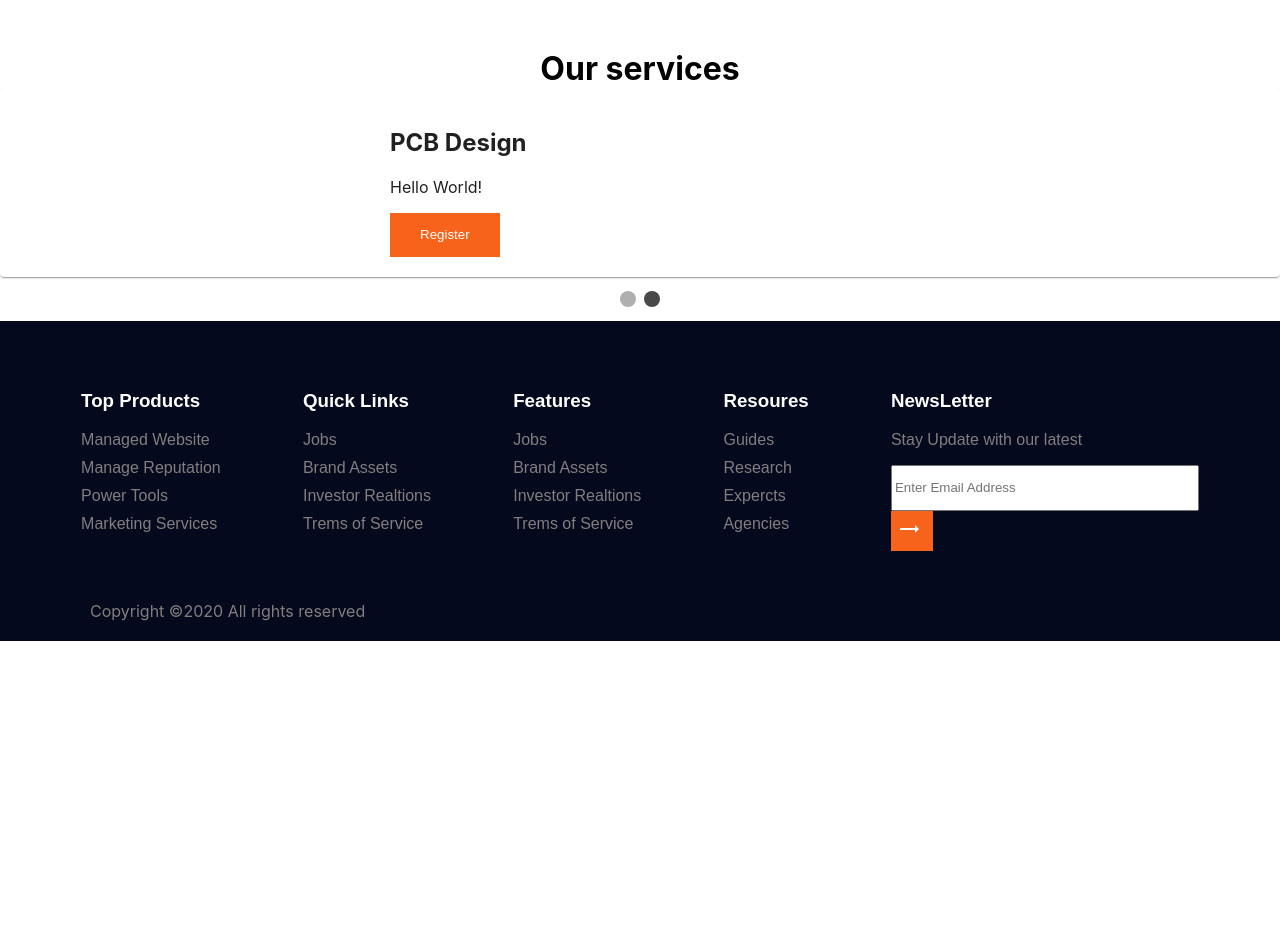
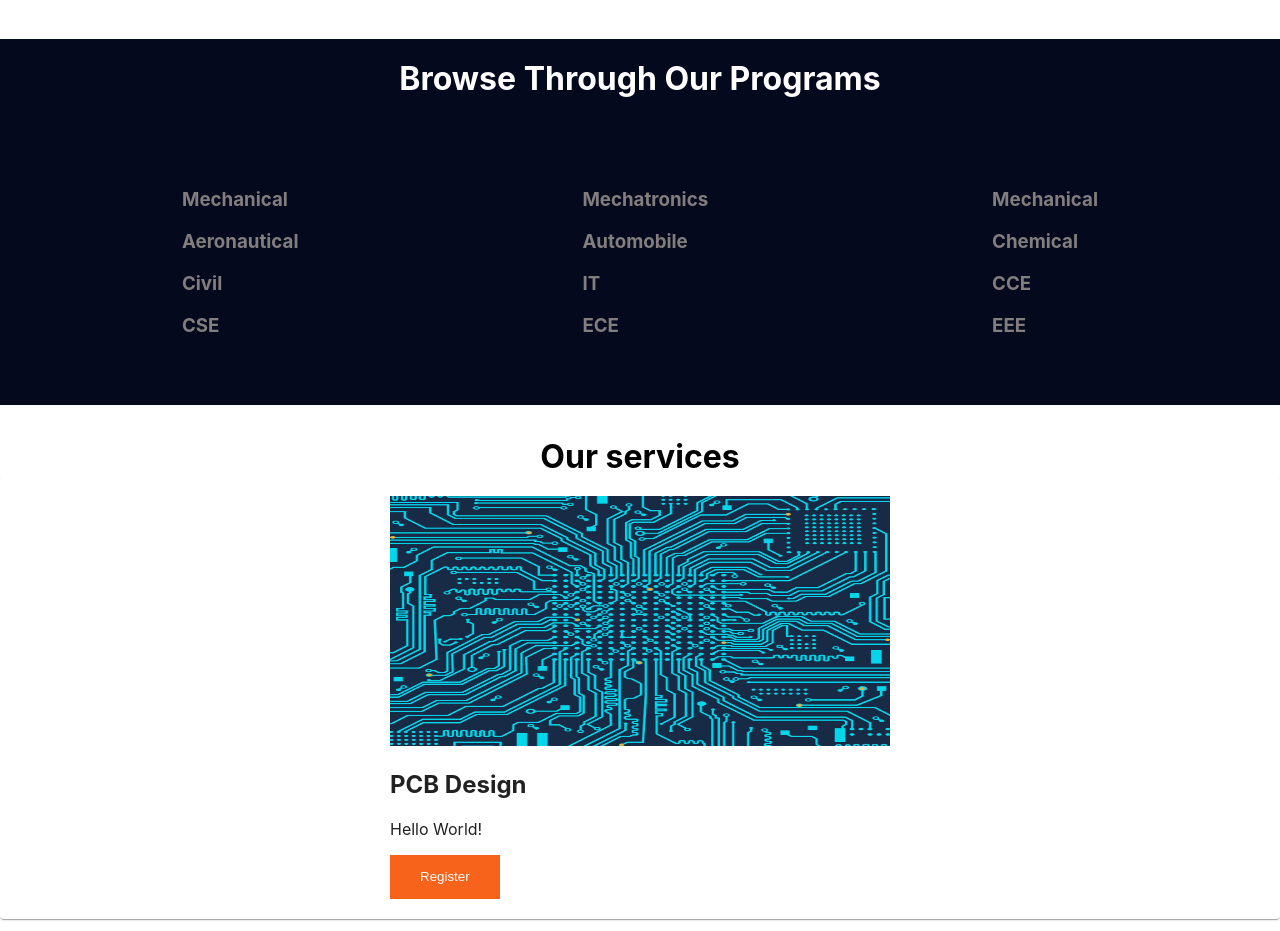
Before and after one commit to ShivaVarimalla/pluto-Ui, a React (Create React App) app: page / in a window 1280 px wide. Shown: the part 1180-2111 px from the top of the page. Before the commit the page ends 1821 px from the top, so only its background shows below. Built offline with nearby package versions, Linux system fonts and the light colour scheme.

Commit message:
shiva commit

```diff
--- a/src/App.js
+++ b/src/App.js
@@ -4,7 +4,7 @@ import Aboutus from './components/aboutus/Aboutus';
 import Footer from './components/footer/Footer';
 import Navbar from './components/navbar/Navbar.js'
 import Ourservices from './components/ourservices/Ourservices';
-import Program from './components/Programs/Program';
+import Program from './components/program/Program';
 import Registration from './components/registration/Registration';
 
 function App() {
@@ -21,6 +21,7 @@ function App() {
           </div>
       </div>
       <Registration/>
+      <Program/>
       <Ourservices/>
       <Footer/>
     </div>
--- a/src/components/Programs/Program.js
+++ /dev/null
@@ -1,22 +0,0 @@
-import React from 'react'
-import './Program.css';
-//import {BrowserRouter} from 'react-router-dom'
-import images from '../../images/image2.jpg'
-
-
-function Program() {
-  return (
-    <div className="Programs">
-        <h1>Register</h1>
-    <div id="carouselExampleSlidesOnly" class="carousel slide" data-ride="carousel">
-  <div class="carousel-inner">
-    <div class="carousel-item active">
-        <img src={images} height='400px' width="1500px" class="d-block w-100" alt="..."/>
-    </div>
-  </div>
-</div>
-    </div>
-  );
-}
-
-export default Program;
--- a/src/components/ourservices/Ourservices.js
+++ b/src/components/ourservices/Ourservices.js
@@ -1,6 +1,6 @@
 import React from 'react'
 import image1 from '../../images/image1.jpg';
-import image2 from '../../images/image1.jpg';
+import image2 from '../../images/image2.jpg';
 import './Ourservices.css'
 import Carousel from 'react-material-ui-carousel'
 import {Paper} from '@material-ui/core'
@@ -37,7 +37,7 @@ function Item(props)
         <Paper>
           <div className='our-container'>
             <div>
-              <image src={props.item.image}/>
+            <img src={props.item.image} width='100%' height='250px'/>
             </div>
             <div>
             <h2>{props.item.name}</h2>
--- /dev/null
+++ b/src/components/program/Program.css
@@ -0,0 +1,31 @@
+.program{
+    width: 100%;
+    background-color: #04091E;
+    color:  rgb(131, 126, 126)
+}
+.courses{
+    padding-top: 50px;
+    padding-bottom: 50px;
+    display: flex;
+    width: 1200px;
+    margin : 0 auto;
+}
+.sub{
+    justify-content: center;
+    flex-direction: column;
+    margin: 0 auto;
+}
+.parts{
+    list-style-type: none;
+
+}
+.H1{
+    display: flex;
+    justify-content: center;
+    padding-top: 20px;
+    color: white;
+}
+.H3:hover{
+    color: #F7631B;
+    font-family: sans-serif;
+}
--- /dev/null
+++ b/src/components/program/Program.js
@@ -0,0 +1,34 @@
+import React from 'react'
+import './Program.css'
+
+function Program (){
+return(
+    <div className="program">
+        <h1 className="H1">Browse Through Our Programs</h1>
+            <div className="courses">
+                    <div className="sub">
+                        <h3 className="H3">Mechanical</h3>
+                        <h3 className="H3">Aeronautical</h3>
+                        <h3 className="H3">Civil</h3>
+                        <h3 className="H3">CSE</h3>
+
+                    </div>
+                    <div className="sub">
+                        <h3 className="H3">Mechatronics</h3>
+                        <h3 className="H3">Automobile</h3>
+                        <h3 className="H3">IT</h3>
+                        <h3 className="H3">ECE</h3>
+
+                    </div>
+                    <div className="sub">
+                        <h3 className="H3">Mechanical</h3>
+                        <h3 className="H3">Chemical</h3>
+                        <h3 className="H3">CCE</h3>
+                        <h3 className="H3">EEE</h3>
+                    </div>
+            </div>
+
+    </div>
+    )
+}
+export default Program
```
Also changed, not shown: src/components/Programs/Program.css (deleted).
